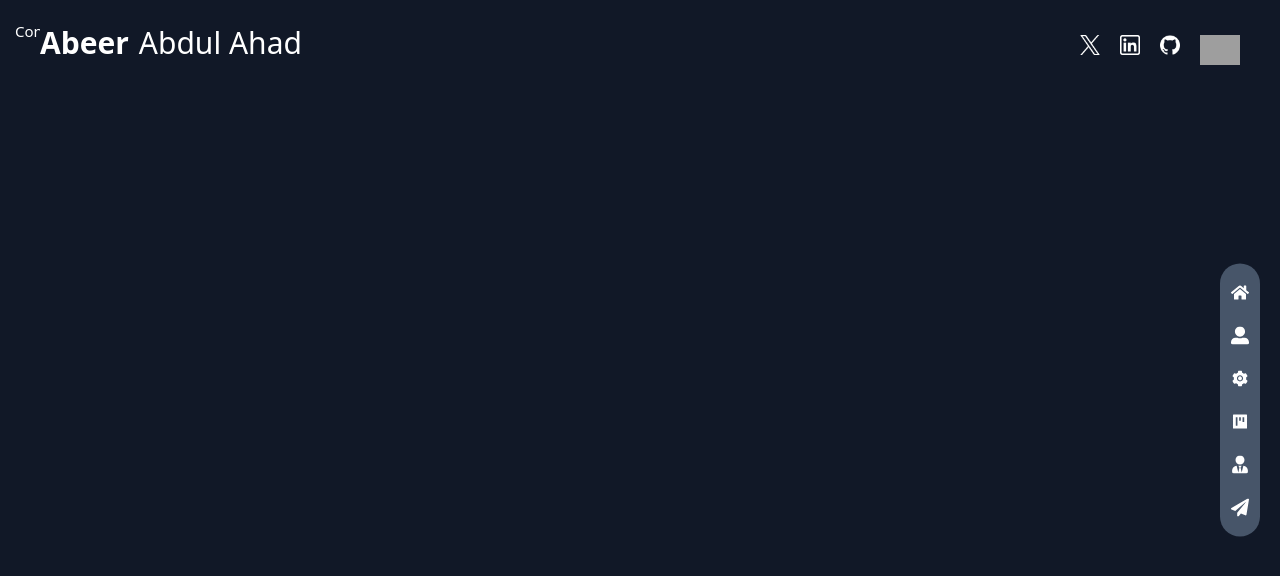
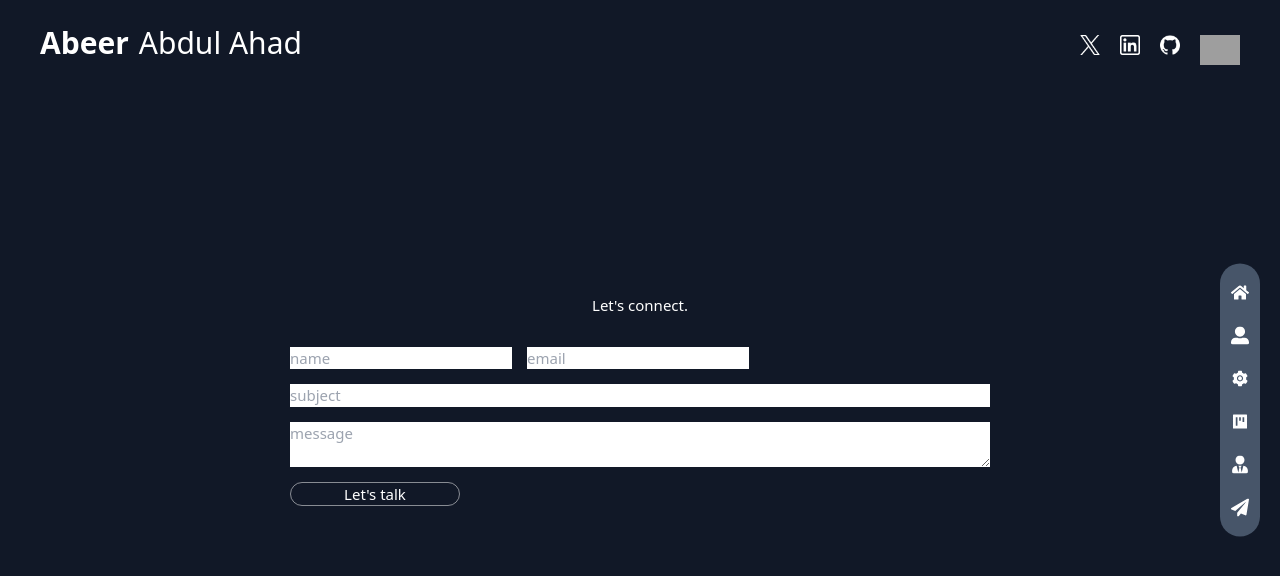
Before and after one commit to abeertech01/portfolio-site, a Next.js app: page /contact in a window 1280 px wide. Shown: the top 576 px of the page. Built offline with nearby package versions, Linux system fonts and the light colour scheme; grey boxes are pictures that could not be loaded.

Commit message:
few refactoring

```diff
--- a/src/pages/contact/index.jsx
+++ b/src/pages/contact/index.jsx
@@ -1,7 +1,45 @@
-import React from "react"
+// icons
+import { BsArrowRight } from "react-icons/bs"
 
 const Contact = () => {
-  return <div>Contact</div>
+  return (
+    <div className="h-full bg-primary/30">
+      <div className="container mx-auto py-32 text-center xl:text-left flex items-center justify-center h-full">
+        <div className="flex flex-col w-full max-w-[700px]">
+          {/* text & form */}
+          <h2
+            initial="hidden"
+            animate="show"
+            exit="hidden"
+            className="h2 text-center mb-12"
+          >
+            Let's <span className="text-accent">connect.</span>
+          </h2>
+          {/* form */}
+          <form
+            initial="hidden"
+            animate="show"
+            exit="hidden"
+            className="flex-1 flex flex-col gap-6 w-full mx-auto"
+          >
+            {/* input group */}
+            <div className="flex gap-x-6 w-full">
+              <input type="text" placeholder="name" className="input" />
+              <input type="email" placeholder="email" className="input" />
+            </div>
+            <input type="text" placeholder="subject" className="input" />
+            <textarea placeholder="message" className="textarea"></textarea>
+            <button className="btn rounded-full border border-white/50 max-w-[170px] px-8 transition-all duration-300 flex items-center justify-center overflow-hidden hover:border-accent group">
+              <span className="group-hover:-translate-y-[120%] group-hover:opacity-0 transition-all duration-500">
+                Let's talk
+              </span>
+              <BsArrowRight className="-translate-y-[120%] opacity-0 group-hover:felx group-hover:-translate-y-0 group-hover:opacity-100 transition-all duration-300 absolute text-[22px]" />
+            </button>
+          </form>
+        </div>
+      </div>
+    </div>
+  )
 }
 
 export default Contact
--- a/src/pages/experience/index.jsx
+++ b/src/pages/experience/index.jsx
@@ -8,7 +8,7 @@ const Experience = () => {
         Experience
       </h1>
       <div className="content mx-[1.5rem] lg:mx-0">
-        <div className="moonholding flex flex-col lg:grid lg:grid-cols-[auto_auto] lg:gap-[4rem] gap-6 mb-[8rem] lg:mb-[15rem]">
+        <div className="moonholding flex flex-col lg:grid lg:grid-cols-[auto_auto] lg:gap-[4rem] gap-6 mb-[8rem] lg:mb-[15rem] rounded-lg">
           <div className="image overflow-hidden w-[29rem] lg:w-[54rem] h-[20rem] lg:h-[36rem] border border-gray-700 rounded-xl">
             <Image
               src={"/moonholdings.png"}
--- a/src/pages/projects/index.jsx
+++ b/src/pages/projects/index.jsx
@@ -50,7 +50,7 @@ const projectsData = [
 const Projects = () => {
   return (
     <div className="container mx-auto w-[38rem] lg:w-full min-h-full flex flex-col justify-center py-[10rem]">
-      <h1 className="text-[3rem] mb-[1rem] text-center font-semibold">
+      <h1 className="text-[3rem] mb-[1rem] text-center font-semibold underline">
         Projects
       </h1>
       <p className="mb-[3rem] text-[1.7rem] lg:text-[1.9rem] lg:text-center">
```
